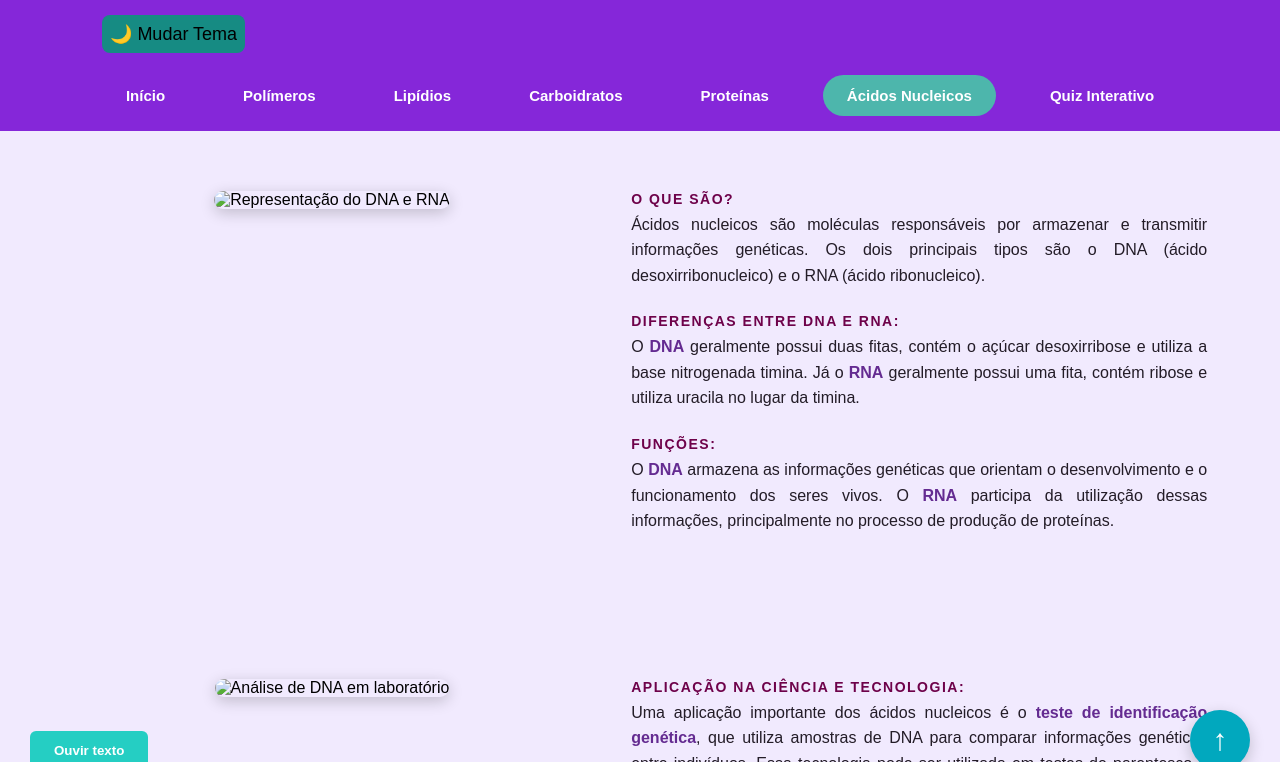
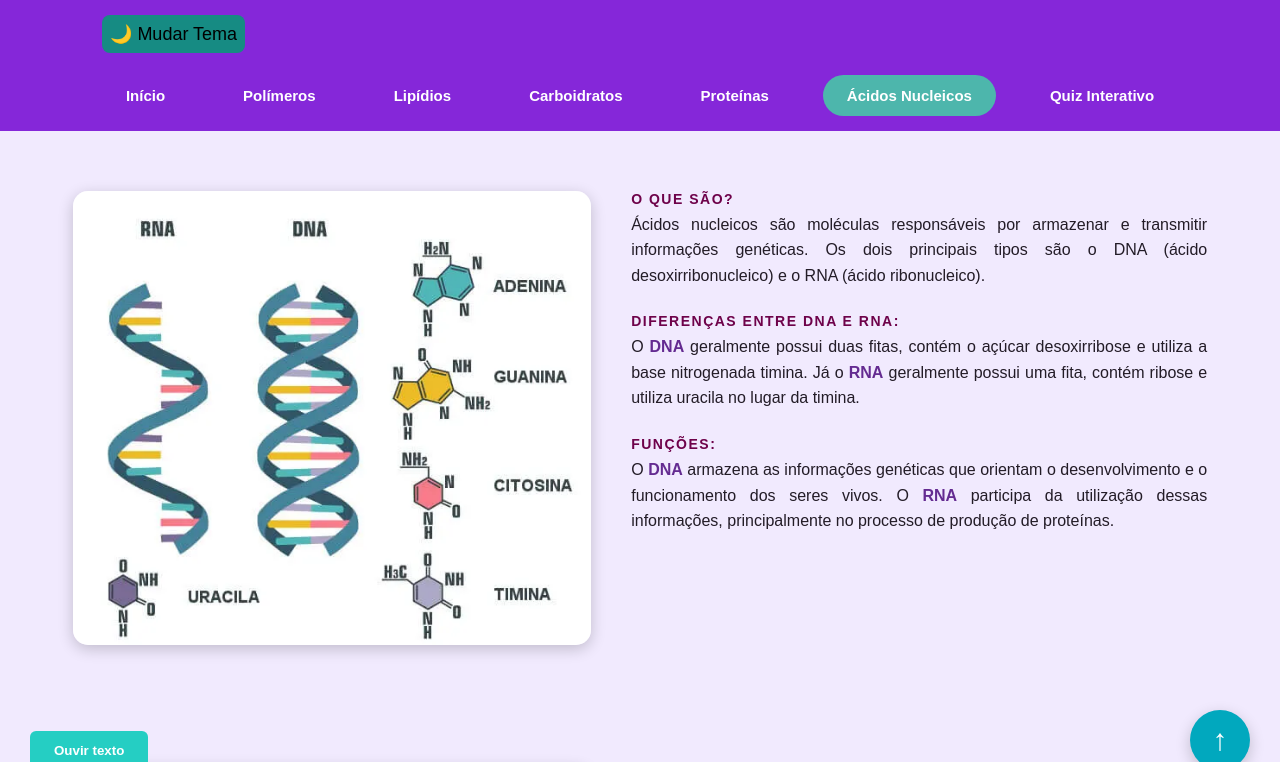
Before and after one commit to nathanlins2702/codigo-molecular, a plain HTML site: page acidos-nucleicos.html in a window 1280 px wide. Shown: the top 762 px of the page. Drawn offline with Linux system fonts and the light colour scheme; the site is published under a folder, as on GitHub Pages, so addresses that start at the root find nothing; a web font is replaced by a local one.

Commit message:
Update acidos-nucleicos.html

```diff
--- a/acidos-nucleicos.html
+++ b/acidos-nucleicos.html
@@ -20,7 +20,7 @@
                 <a href="lipidios.html">Lipídios</a>
                 <a href="carboidratos.html">Carboidratos</a>
                 <a href="proteinas.html">Proteínas</a>
-                <a href="/acidos-nucleicos.html">Ácidos Nucleicos</a>
+                <a href="acidos-nucleicos.html">Ácidos Nucleicos</a>
                 <a href="quiz-interativo.html">Quiz Interativo</a>
             </nav>
         </section>
@@ -29,7 +29,7 @@
     <section class="polimeros">
         <button onclick="falarTexto()" class="botaoFala">Ouvir texto</button>
         <div class="polimero-imagem">
-            <img src="/img/dna-rna.webp" alt="Representação do DNA e RNA" class="imagem-polimero">
+            <img src="img/dna-rna.webp" alt="Representação do DNA e RNA" class="imagem-polimero">
         </div>
 
         <div class="polimero-texto">
@@ -51,7 +51,7 @@
 
     <section class="impacto">
         <div class="polimero-img02">
-            <img src="/img/teste-dna.webp" alt="Análise de DNA em laboratório" class="impacto-ambiental">
+            <img src="img/teste-dna.webp" alt="Análise de DNA em laboratório" class="impacto-ambiental">
         </div>
 
         <div class="polimero-texto">
```
